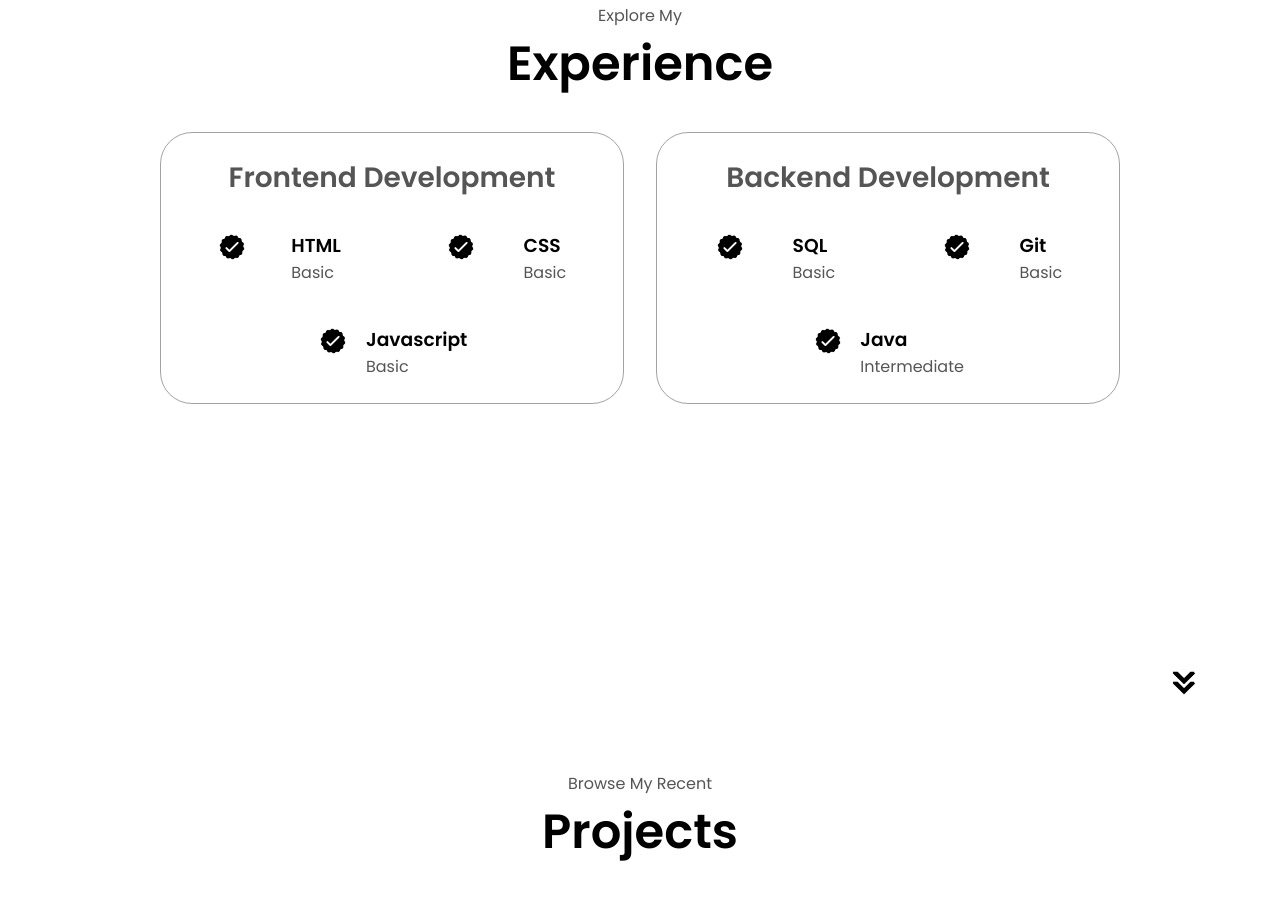
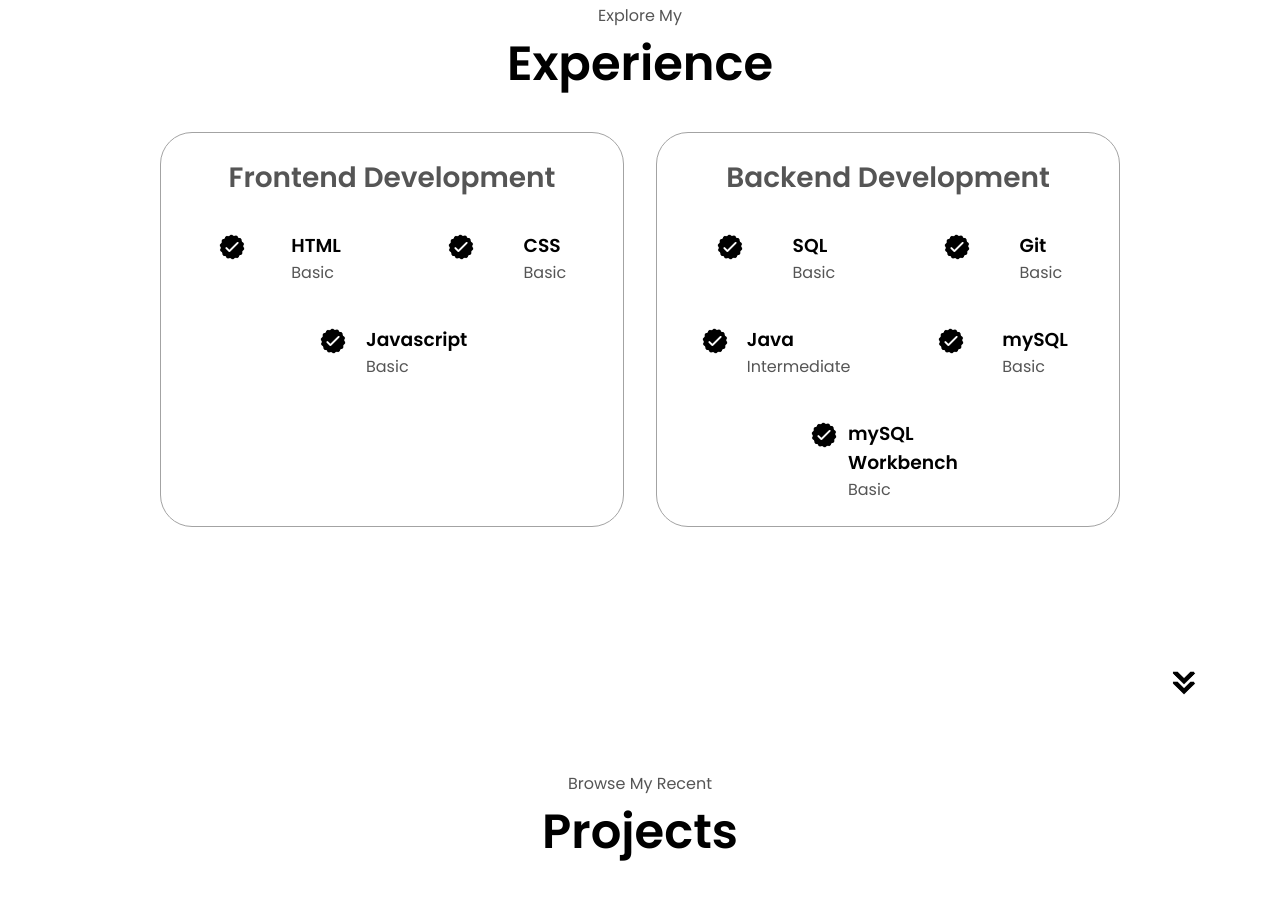
Before and after one commit to Khaun02/portfolio-website, a plain HTML site: page index.html in a window 1280 px wide. Shown: the part 1693-2591 px from the top of the page. Drawn offline with Linux system fonts and the light colour scheme.

Commit message:
feat: spacing, 2 experiences, css
feat 1: added spacing for legibility in the experience section based on website design coding standards
feat 2: added in 2 new experiences; mySQL and mySQL workbench
feat 3: changed text-align to be justify

```diff
--- a/index.html
+++ b/index.html
@@ -62,6 +62,7 @@
             </div>
         </div>
     </section>
+
     <section id="about">
         <p class="section__text__p1">Get to Know More</p>
         <h1 class="title">About Me</h1>
@@ -89,59 +90,101 @@
         </div>
         <img src="./assets/arrow.png" alt="Arrow icon" class="icon arrow" onclick="location.href='./#experience'">
     </section>
+
     <!--most of it is styled from the above about section css-->
     <section id="experience">
         <p class="section__text__p1">Explore My</p>
         <h1 class="title">Experience</h1>
+
         <div class="experience-details-container">
+
             <div class="about-containers">
+
                 <div class="details-container">
                     <h2 class="experience-sub-title">Frontend Development</h2>
+
                     <div class="article-container">
+
                         <article>
                             <img src="./assets/checkmark.png" alt="Experience icon" class="icon">
+
                             <div>
                                 <h3>HTML</h3>
                                 <p>Basic</p>
                             </div>
                         </article>
+
                         <article>
                             <img src="./assets/checkmark.png" alt="Experience icon" class="icon">
+
                             <div>
                                 <h3>CSS</h3>
                                 <p>Basic</p>
                             </div>
                         </article>
+
                         <article>
                             <img src="./assets/checkmark.png" alt="Experience icon" class="icon">
+
                             <div>
                                 <h3>Javascript</h3>
                                 <p>Basic</p>
                             </div>
                     </div>
                 </div>
+
                 <div class="details-container">
                     <h2 class="experience-sub-title">Backend Development</h2>
+
                     <div class="article-container">
+
+                        <!--SQL-->
                         <article>
                             <img src="./assets/checkmark.png" alt="Experience icon" class="icon">
+
                             <div>
                                 <h3>SQL</h3>
                                 <p>Basic</p>
                             </div>
                         </article>
+
+                        <!--Git-->
                         <article>
                             <img src="./assets/checkmark.png" alt="Experience icon" class="icon">
+
                             <div>
                                 <h3>Git</h3>
                                 <p>Basic</p>
                             </div>
                         </article>
+
+                        <!--Java-->
                         <article>
                             <img src="./assets/checkmark.png" alt="Experience icon" class="icon">
+
                             <div>
                                 <h3>Java</h3>
                                 <p>Intermediate</p>
+                            </div>
+                        </article>
+
+                        <!--mySQL-->
+                        <article>
+                            <img src="./assets/checkmark.png" alt="Experience icon" class="icon">
+
+                            <div>
+                                <h3>mySQL</h3>
+                                <p>Basic</p>
+                            </div>
+                        </article>
+
+                        <!--mySQL Workbench-->
+                        <article>
+                            <img src="./assets/checkmark.png" alt="Experience icon" class="icon">
+
+                            <div>
+                                <h3>mySQL Workbench</h3>
+                                <p>Basic</p>
                             </div>
                         </article>
                     </div>
@@ -150,6 +193,7 @@
         </div>
         <img src="./assets/arrow.png" alt="Arrow icon" class="icon arrow" onclick="location.href='./#projects'">
     </section>
+
     <section id="projects">
         <p class="section__text__p1">Browse My Recent</p>
         <h1 class="title">Projects</h1>
@@ -207,6 +251,7 @@
         </div>
         <img src="./assets/arrow.png" alt="Arrow icon" class="icon arrow" onclick="location.href='./#contact'">
     </section>
+
     <section id="contact">
         <p class="section__text__p1">Get in Touch</p>
         <h1 class="title">Contact Me</h1>
@@ -221,6 +266,7 @@
             </div>
         </div>
     </section>
+
     <footer>
         <nav>
             <div class="nav-links-container">
@@ -234,6 +280,7 @@
         </nav>
         <p>Copyright &#169; 2025 Shaun Khang.  All Rights Reserved</p>
     </footer>
+
     <script src="script.js"></script>
 </body>
 </html>
--- a/style.css
+++ b/style.css
@@ -364,7 +364,7 @@ section {
 /* flex-wrap: when the icons would be bigger than the container, it'll wrap inside the container */
 .article-container {
     display: flex;
-    text-align: initial;
+    text-align: justify;
     flex-wrap: wrap;
     flex-direction: row;
     gap: 2.5rem;
```
